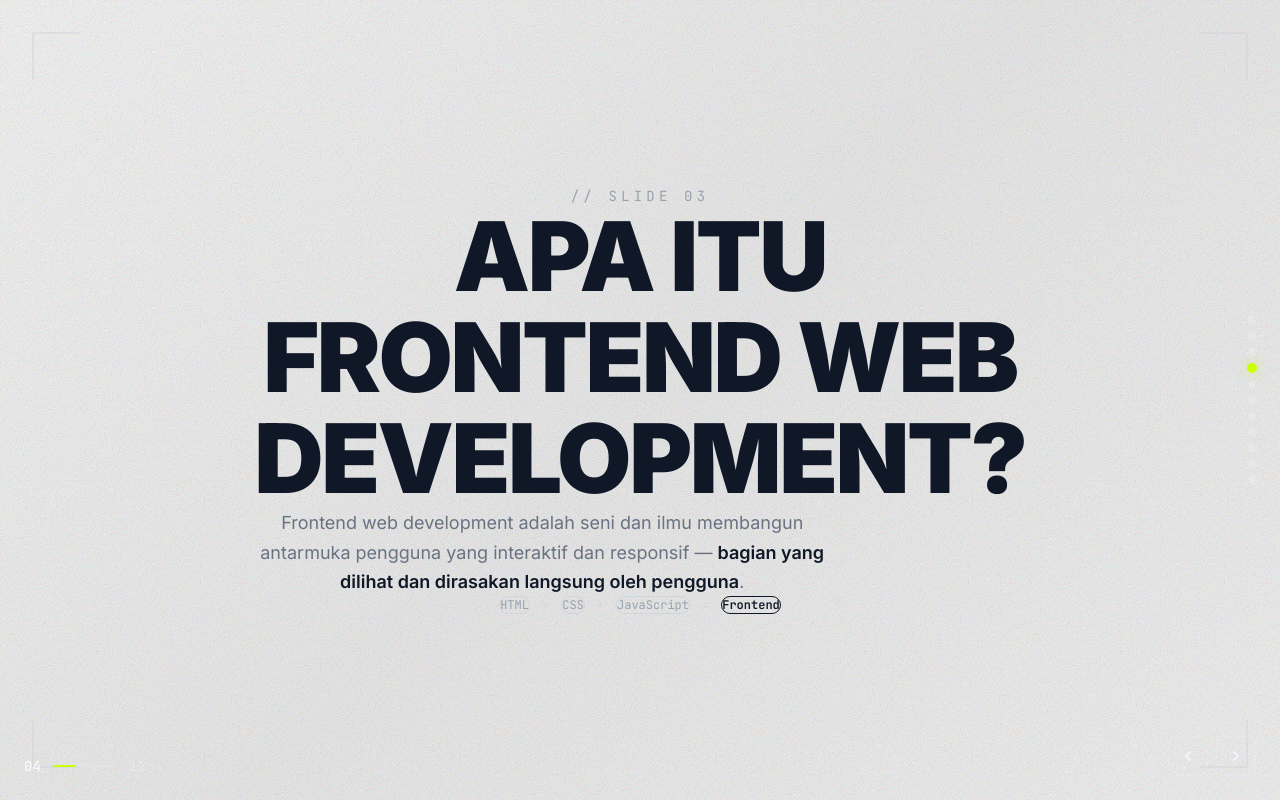
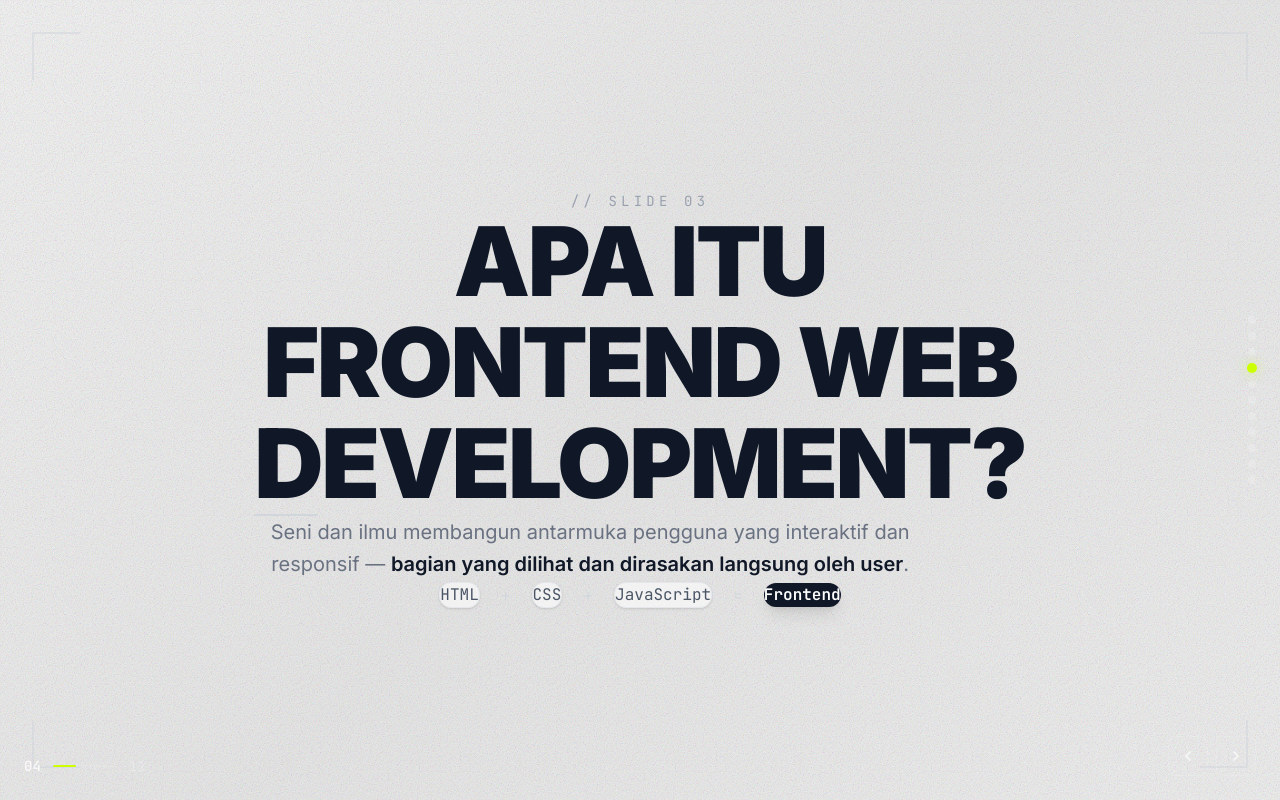
Before and after one commit to Codift05/frontend-pr-on, a React (Vite) app: page / in a window 1280 px wide. Both pictures are taken after a click on the button 1252 px from the left and 368 px from the top of the page. Built offline with nearby package versions, Linux system fonts and the light colour scheme.

Commit message:
style: redesign WhatIsFrontend description and tech formula layout

```diff
--- a/src/slides/WhatIsFrontend.jsx
+++ b/src/slides/WhatIsFrontend.jsx
@@ -45,7 +45,7 @@ export default function WhatIsFrontend() {
 
         <motion.h2
           variants={wordVariants}
-          className="font-sans font-black text-5xl md:text-7xl lg:text-8xl tracking-tight text-gray-900 leading-[1.05] mb-10"
+          className="font-sans font-black text-5xl md:text-7xl lg:text-8xl tracking-tight text-gray-900 leading-[1.05]"
         >
           APA ITU
           <br />
@@ -54,28 +54,38 @@ export default function WhatIsFrontend() {
           DEVELOPMENT?
         </motion.h2>
 
+        {/* Divider */}
         <motion.div
           variants={wordVariants}
-          className="mx-auto max-w-xl"
+          className="w-16 h-[2px] bg-gray-300 mx-auto my-10"
+        />
+
+        {/* Description */}
+        <motion.p
+          variants={wordVariants}
+          className="font-sans text-lg md:text-xl text-gray-500 leading-relaxed max-w-2xl mx-auto mb-12"
         >
-          <p className="font-sans text-base md:text-lg text-gray-500 leading-relaxed">
-            Frontend web development adalah seni dan ilmu membangun antarmuka pengguna
-            yang interaktif dan responsif — <span className="text-gray-900 font-semibold">
-            bagian yang dilihat dan dirasakan langsung oleh pengguna</span>.
-          </p>
-        </motion.div>
+          Seni dan ilmu membangun antarmuka pengguna yang interaktif dan responsif
+          — <span className="text-gray-900 font-semibold">bagian yang dilihat dan dirasakan langsung oleh user</span>.
+        </motion.p>
 
+        {/* Tech Formula */}
         <motion.div
           variants={wordVariants}
-          className="mt-8 flex items-center justify-center gap-3 font-mono text-xs text-gray-400"
+          className="flex items-center justify-center gap-4 md:gap-5"
         >
-          <span className="px-3 py-1.5 rounded-full border border-gray-300">HTML</span>
-          <span className="text-gray-300">+</span>
-          <span className="px-3 py-1.5 rounded-full border border-gray-300">CSS</span>
-          <span className="text-gray-300">+</span>
-          <span className="px-3 py-1.5 rounded-full border border-gray-300">JavaScript</span>
-          <span className="text-gray-300">=</span>
-          <span className="px-3 py-1.5 rounded-full border border-gray-900 text-gray-900 font-semibold">Frontend</span>
+          {['HTML', 'CSS', 'JavaScript'].map((tech, i) => (
+            <div key={tech} className="flex items-center gap-4 md:gap-5">
+              <span className="px-5 py-2.5 rounded-xl bg-white/60 border border-gray-200 font-mono text-sm md:text-base text-gray-600 shadow-sm">
+                {tech}
+              </span>
+              {i < 2 && <span className="text-gray-300 text-lg font-light">+</span>}
+            </div>
+          ))}
+          <span className="text-gray-300 text-lg font-light mx-1">=</span>
+          <span className="px-5 py-2.5 rounded-xl bg-gray-900 font-mono text-sm md:text-base text-white font-semibold shadow-lg">
+            Frontend
+          </span>
         </motion.div>
       </motion.div>
 
```
